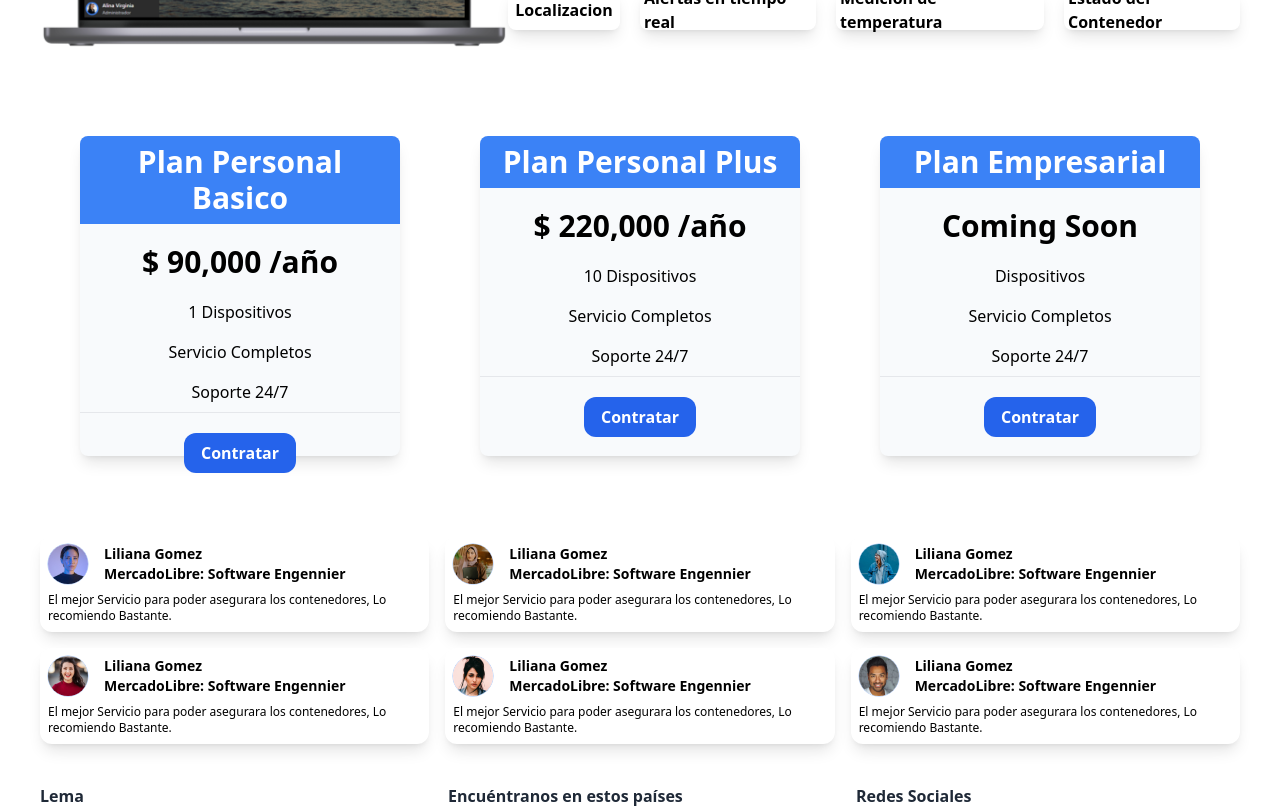
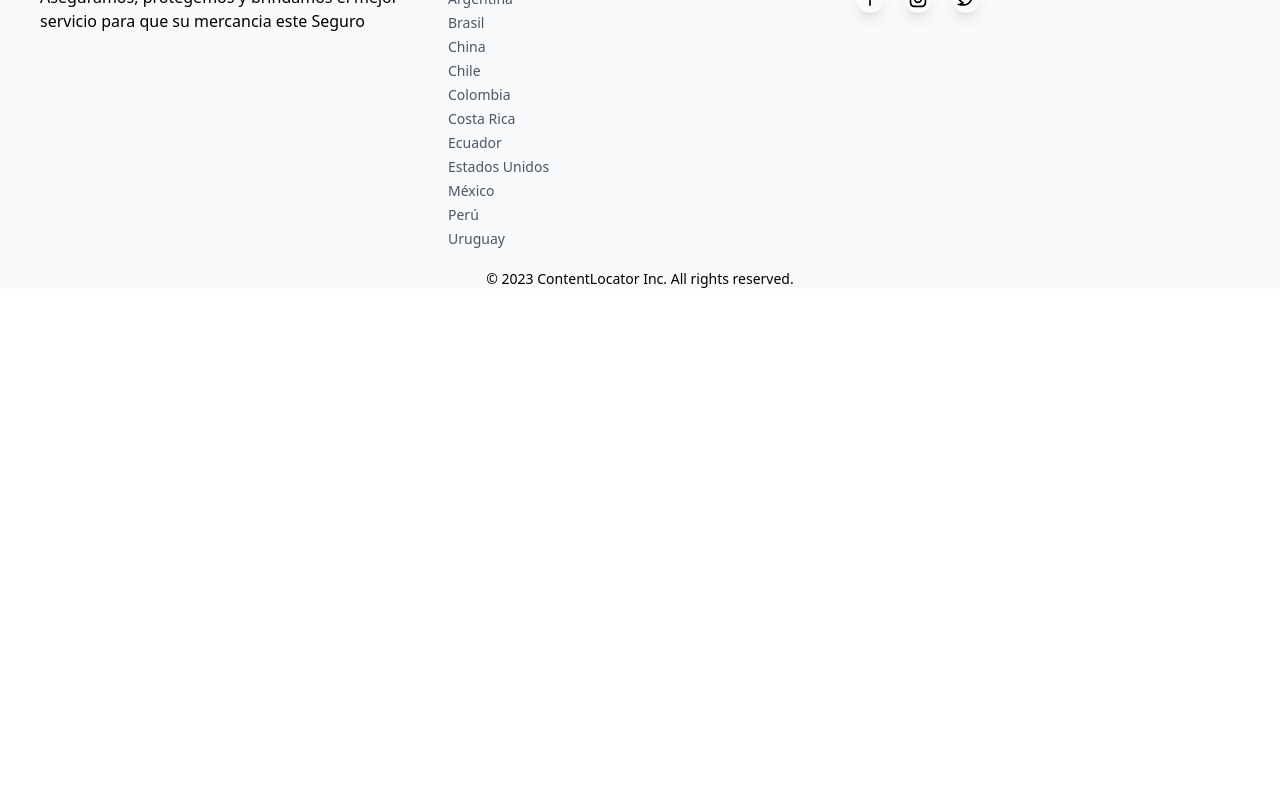
Before and after one commit to CalixtoSD117/tesis, a React (Vite) app: page / in a window 1280 px wide. Shown: the part 1000-1808 px from the top of the page. After the commit the page ends 1289 px from the top, so only its background shows below. Built offline with nearby package versions, Linux system fonts and the light colour scheme; a web font is replaced by a local one.

Commit message:
changes in landingpage id:remove

```diff
--- a/src/Landing.jsx
+++ b/src/Landing.jsx
@@ -123,22 +123,6 @@ const Landing = () =>
         </motion.div>
       </section>
 
-      <section className='p-10 lg:mt-9 mt-5 md:flex md:flex-row md:justify-between md:items-center flex flex-col gap-10'>
-        {empresas.map((data, index) => (
-          <div key={index} className=' p-2 rounded-lg '>
-
-            <motion.img
-
-              whileHover={{ scale: 1.1, rotate: 10 }}
-              transition={{ duration: 0.5 }}
-
-              className='lg:w-80 lg:h-16 w-full h-16 object-contain' src={data.img} alt="" />
-
-
-          </div>
-        ))}
-      </section>
-
       <section id='inicio' className=' p-10 md:flex md:flex-row flex flex-col items-center justify-center  rounded-3xl'>
         <div className='md:w-[850px] md:h-[300px] flex justify-end items-center '>
           <img className='w-[580px] object-cover' src={mac} alt="" />
@@ -233,222 +217,9 @@ const Landing = () =>
             </div>
           </div>
       </section>
-      {/* cartas de diferentes planes */}
-
-      <section className='md:flex md:flex-row pr-10 pl-10 lg:justify-center lg:items-center lg:gap-20 gap-10 lg:mb-20 lg:mt-10 flex flex-col items-center'>
-        <div className='lg:h-80 pb-5 w-80 bg-slate-50 shadow-lg rounded-lg'>
-          <div className='text-center bg-blue-500 rounded-t-lg'>
-            <h1 className='text-3xl text-white font-semibold p-2'>Plan Personal Basico</h1>
-          </div>
-          <div className='text-center mt-5'>
-            <span className='font-bold text-3xl'>$ 90,000 /año</span>
-          </div>
-          <div className='flex flex-col items-center justify-center gap-4 mt-5'>
-            <span>1 Dispositivos</span>
-            <span>Servicio Completos</span>
-            <span>Soporte 24/7</span>
-          </div>
-          <hr className='mt-2' />
-          <div className=' flex items-center justify-center mt-5'>
-            <motion.a
-              whileHover={{ scale: 1.1 }}
-              whileTap={{ scale: 0.9 }}
-              className='bg-blue-600 p-2 rounded-xl w-28 text-center font-semibold text-white'
-              href="mailto:ccalixto@ucol.mx?subject=Contratacion: Plan Personal Basico &body=Porfavor brindenos la siguiente informacion para poder contactarnos con usted lo mas pronto posible %0A%0A Nombre Completo:%0A%0ACorreo:%0A%0ATelefono:%0A%0A
-         ">Contratar</motion.a>
-          </div>
-        </div>
-
-        <div className='lg:h-80 pb-5 w-80 bg-slate-50 shadow-lg rounded-lg'>
-          <div className='text-center bg-blue-500 rounded-t-lg'>
-            <h1 className='text-3xl text-white font-semibold p-2'>Plan Personal Plus</h1>
-          </div>
-          <div className='text-center mt-5'>
-            <span className='font-bold text-3xl'>$ 220,000 /año</span>
-          </div>
-          <div className='flex flex-col items-center justify-center gap-4 mt-5'>
-            <span>10 Dispositivos</span>
-            <span>Servicio Completos</span>
-            <span>Soporte 24/7</span>
-          </div>
-          <hr className='mt-2' />
-          <div className=' flex items-center justify-center mt-5'>
-            <motion.a
-              whileHover={{ scale: 1.1 }}
-              whileTap={{ scale: 0.9 }}
-              className='bg-blue-600 p-2 rounded-xl w-28 text-center font-semibold text-white'
-              href="mailto:ccalixto@ucol.mx?subject=Contratacion: Plan Personal Plus &body=Porfavor brindenos la siguiente informacion para poder contactarnos con usted lo mas pronto posible %0A%0A Nombre Completo:%0A%0ACorreo:%0A%0ATelefono:%0A%0A
-         ">Contratar</motion.a>
-          </div>
-        </div>
-
-        <div className='lg:h-80 pb-5 w-80 bg-slate-50 shadow-lg rounded-lg'>
-          <div className='text-center bg-blue-500 rounded-t-lg'>
-            <h1 className='text-3xl text-white font-semibold p-2'>Plan Empresarial</h1>
-          </div>
-          <div className='text-center mt-5'>
-            <span className='font-bold text-3xl'>Coming Soon</span>
-          </div>
-          <div className='flex flex-col items-center justify-center gap-4 mt-5'>
-            <span>Dispositivos</span>
-            <span>Servicio Completos</span>
-            <span>Soporte 24/7</span>
-          </div>
-          <hr className='mt-2' />
-          <div className=' flex items-center justify-center mt-5'>
-            <motion.a
-              whileHover={{ scale: 1.1 }}
-              whileTap={{ scale: 0.9 }}
-              className='bg-blue-600 p-2 rounded-xl w-28 text-center font-semibold text-white'
-              href="mailto:ccalixto@ucol.mx?subject=Contratacion: Plan Empresarial &body=Porfavor brindenos la siguiente informacion para poder contactarnos con usted lo mas pronto posible %0A%0A Nombre Completo:%0A%0ACorreo:%0A%0ATelefono:%0A%0A
-         ">Contratar</motion.a>
-          </div>
-        </div>
-
-
-      </section>
-
-      {/* cartas de usuarios satisfechos y empresas */}
-      <section className='lg:grid lg:grid-cols-3 md:grid md:grid-cols-2 flex flex-col items-center gap-4 pr-10 pl-10 mt-10'>
-        {/* Card */}
-        <motion.div
-
-        whileHover={{scale: 1.1}}
-        transition={{duration: 0.5}}
-        className='bg-white shadow-lg p-2 w-full rounded-xl'>
-          <div className='flex items-center gap-4 '>
-            <img className='h-10 w-10 rounded-full ring-[0.5px] object-cover' src={p1} alt="imagen" />
-            <div className='flex flex-col text-sm font-semibold'>
-              <span>
-                Liliana Gomez
-              </span>
-              <span>
-              MercadoLibre: Software Engennier
-              </span>
-            </div>
-          </div>
-          {/* cuerpo */}
-          <aside className='text-xs text-current mt-2'>
-          El mejor Servicio para poder asegurara los contenedores, Lo recomiendo Bastante.
-          </aside>
-        </motion.div>
-
-        <motion.div
-
-        whileHover={{scale: 1.1}}
-        transition={{duration: 0.5}}
-        className='bg-white shadow-lg p-2 w-full rounded-xl'>
-          <div className='flex items-center gap-4 '>
-            <img className='h-10 w-10 rounded-full ring-[0.5px] object-cover' src={p2} alt="imagen" />
-            <div className='flex flex-col text-sm font-semibold'>
-              <span>
-                Liliana Gomez
-              </span>
-              <span>
-              MercadoLibre: Software Engennier
-              </span>
-            </div>
-          </div>
-          {/* cuerpo */}
-          <aside className='text-xs text-current mt-2'>
-          El mejor Servicio para poder asegurara los contenedores, Lo recomiendo Bastante.
-          </aside>
-        </motion.div>
-
-        <motion.div
-
-        whileHover={{scale: 1.1}}
-        transition={{duration: 0.5}}
-        className='bg-white shadow-lg p-2 w-full rounded-xl'>
-          <div className='flex items-center gap-4 '>
-            <img className='h-10 w-10 rounded-full ring-[0.5px] object-cover' src={p3} alt="imagen" />
-            <div className='flex flex-col text-sm font-semibold'>
-              <span>
-                Liliana Gomez
-              </span>
-              <span>
-              MercadoLibre: Software Engennier
-              </span>
-            </div>
-          </div>
-          {/* cuerpo */}
-          <aside className='text-xs text-current mt-2'>
-          El mejor Servicio para poder asegurara los contenedores, Lo recomiendo Bastante.
-          </aside>
-        </motion.div>
-
-        <motion.div
-
-        whileHover={{scale: 1.1}}
-        transition={{duration: 0.5}}
-        className='bg-white shadow-lg p-2 w-full rounded-xl'>
-          <div className='flex items-center gap-4 '>
-            <img className='h-10 w-10 rounded-full ring-[0.5px] object-cover' src={p4} alt="imagen" />
-            <div className='flex flex-col text-sm font-semibold'>
-              <span>
-                Liliana Gomez
-              </span>
-              <span>
-              MercadoLibre: Software Engennier
-              </span>
-            </div>
-          </div>
-          {/* cuerpo */}
-          <aside className='text-xs text-current mt-2'>
-          El mejor Servicio para poder asegurara los contenedores, Lo recomiendo Bastante.
-          </aside>
-        </motion.div>
-
-        <motion.div
-
-        whileHover={{scale: 1.1}}
-        transition={{duration: 0.5}}
-        className='bg-white shadow-lg p-2 w-full rounded-xl'>
-          <div className='flex items-center gap-4 '>
-            <img className='h-10 w-10 rounded-full ring-[0.5px] object-cover' src={p5} alt="imagen" />
-            <div className='flex flex-col text-sm font-semibold'>
-              <span>
-                Liliana Gomez
-              </span>
-              <span>
-              MercadoLibre: Software Engennier
-              </span>
-            </div>
-          </div>
-          {/* cuerpo */}
-          <aside className='text-xs text-current mt-2'>
-          El mejor Servicio para poder asegurara los contenedores, Lo recomiendo Bastante.
-          </aside>
-        </motion.div>
-
-        <motion.div
-
-        whileHover={{scale: 1.1}}
-        transition={{duration: 0.5}}
-        className='bg-white shadow-lg p-2 w-full rounded-xl'>
-          <div className='flex items-center gap-4 '>
-            <img className='h-10 w-10 rounded-full ring-[0.5px] object-cover' src={p6} alt="imagen" />
-            <div className='flex flex-col text-sm font-semibold'>
-              <span>
-                Liliana Gomez
-              </span>
-              <span>
-              MercadoLibre: Software Engennier
-              </span>
-            </div>
-          </div>
-          {/* cuerpo */}
-          <aside className='text-xs text-current mt-2'>
-          El mejor Servicio para poder asegurara los contenedores, Lo recomiendo Bastante.
-          </aside>
-        </motion.div>
-
-
-
-      </section>
 
       {/* footer */}
-      <footer className='pr-10 pl-10 mt-10'>
+      <footer className='pr-10 pl-10 mt-10 bg-slate-50 pt-5 border-t'>
         <div className='md:flex md:flex-row justify-between md:items-start'>
 
           <div className='flex flex-col md:w-96'>
```
